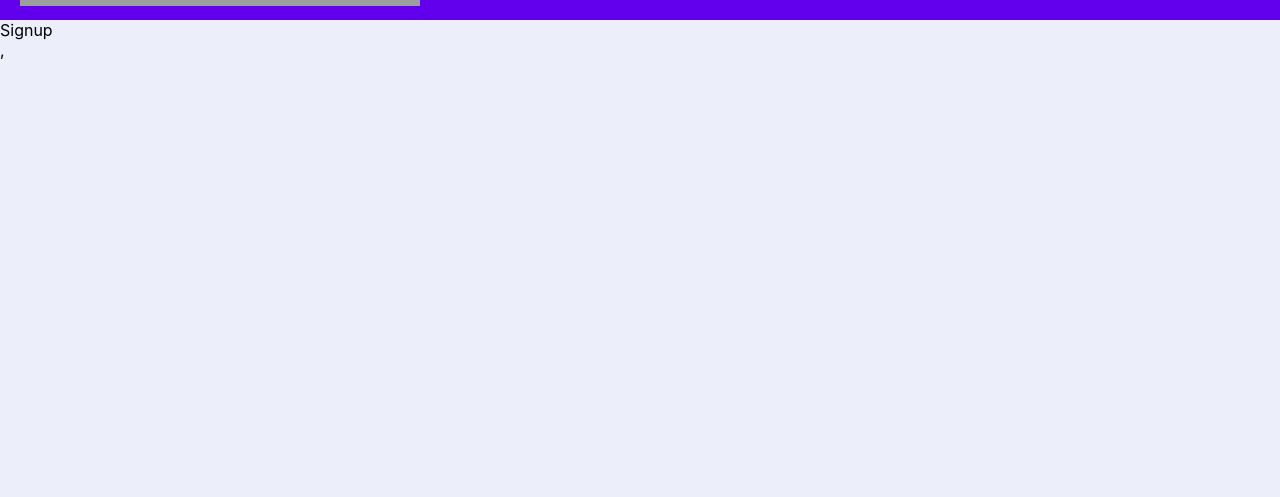
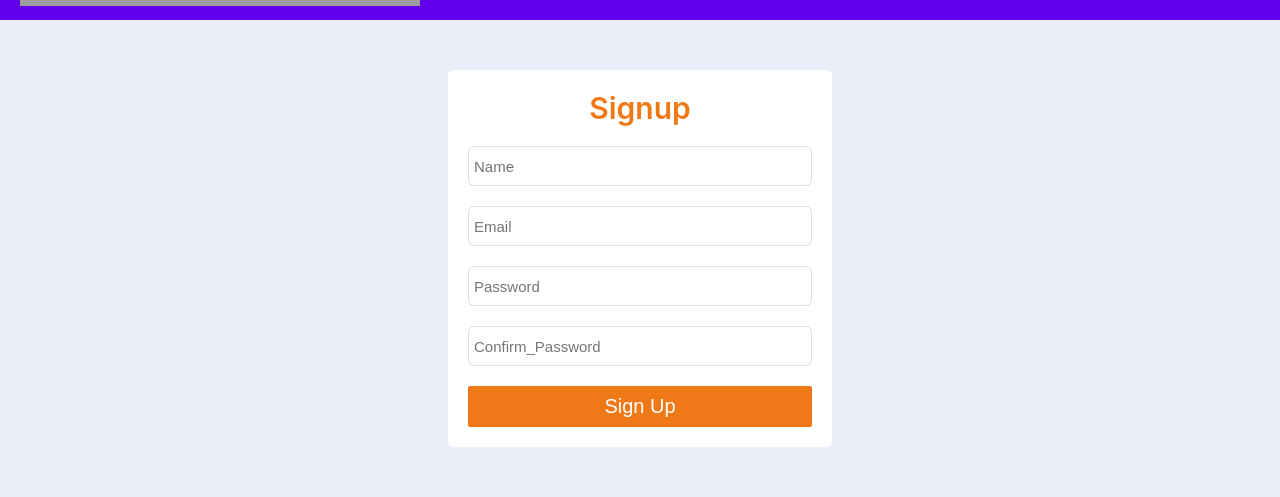
Before and after one commit to rahuljha12527/socialMediaWebAppUsingReactJS, a React (Create React App) app: page /signup in a window 1280 px wide. Shown: the part 304-801 px from the top of the page. Built offline with nearby package versions, Linux system fonts and the light colour scheme; no server answers; grey boxes are pictures that could not be loaded.

Commit message:
create a sign up page

```diff
--- a/src/components/App.js
+++ b/src/components/App.js
@@ -2,12 +2,12 @@ import React, { Component } from 'react';
 import { connect } from 'react-redux';
 import { BrowserRouter as Router, Route,Switch } from 'react-router-dom';
 import { fetchPosts } from '../actions/posts';
-import { Home, Navbar, Page404,Login  } from './index';
+import { Home, Navbar, Page404,Login ,Signup } from './index';
 import PropTypes from 'prop-types';
 
 
 
-const Signup = () => <div>Signup</div>;
+
 
 class App extends Component {
   componentDidMount() {
--- /dev/null
+++ b/src/components/Signup.js
@@ -0,0 +1,29 @@
+import React, { Component } from 'react';
+
+class Signup extends Component {
+  render() {
+    return (
+      <form className="login-form">
+        <span className="login-signup-header">Signup</span>
+        <div className="field">
+          <input type="text" placeholder="Name" required />
+        </div>
+        <div className="field">
+          <input type="email" placeholder="Email" required />
+        </div>
+        <div className="field">
+          <input type="password" placeholder="Password" required />
+        </div>
+        <div className="field">
+          <input type="password" placeholder="Confirm_Password" required />
+        </div>
+
+        <div className="field">
+          <button>Sign Up</button>
+        </div>
+      </form>
+    );
+  }
+}
+
+export default Signup;
--- a/src/components/index.js
+++ b/src/components/index.js
@@ -4,7 +4,8 @@ import Navbar from './Navbar';
 import Home from './Home';
 import Page404 from './Page404';
 import Login from './Login';
+import Signup from './Signup';
 
 
 
-export { PostsList, App,Navbar ,Home,Page404,Login};
+export { PostsList, App,Navbar ,Home,Page404,Login, Signup};
```
